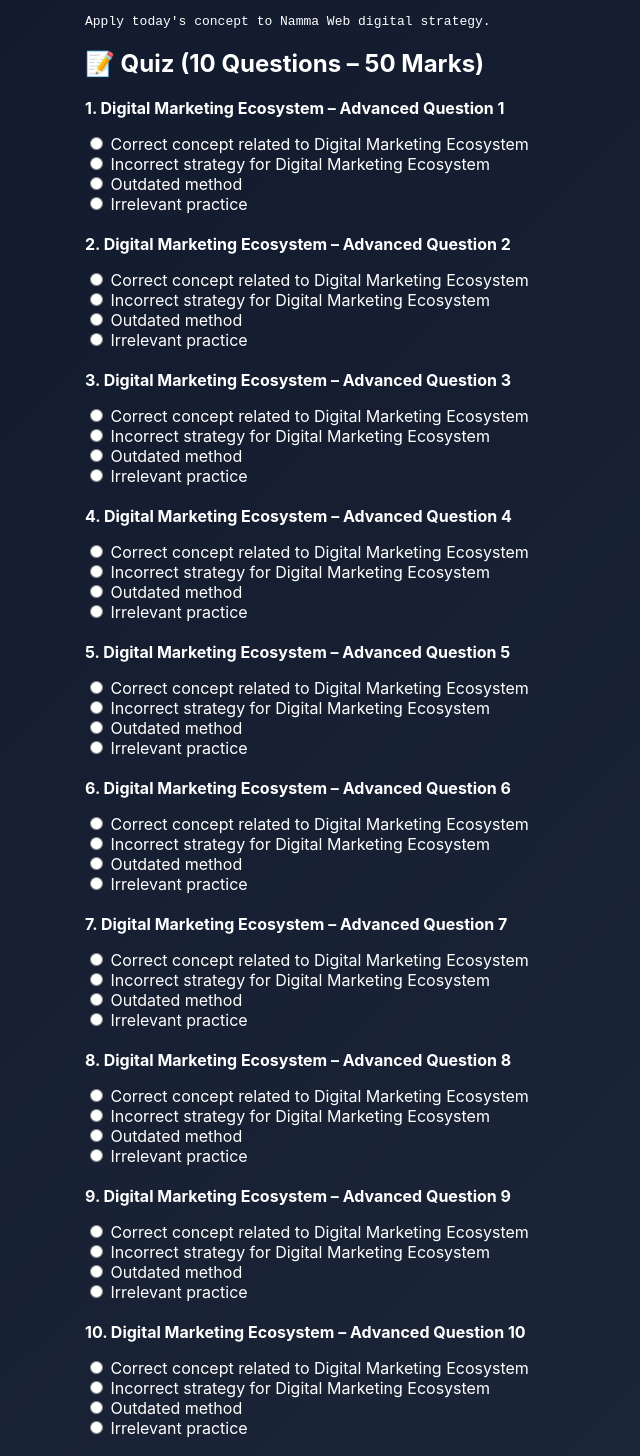
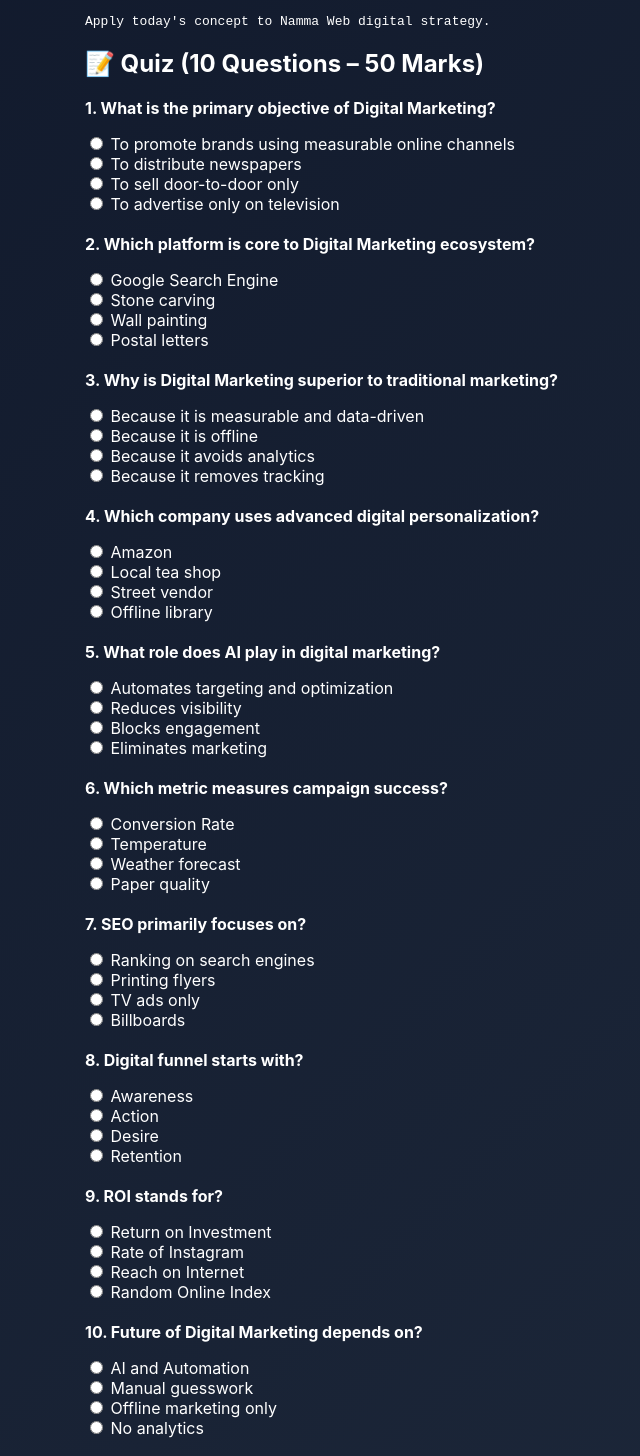
Before and after one commit to nammaweb/nammaweblmsdigital-marketing, a Next.js app: page /lesson in a window 1280 px wide. Shown: the part 681-2137 px from the top of the page, without its empty margins (55-695 px from the left). Built offline with nearby package versions, Linux system fonts and the light colour scheme; no server answers; the database is empty.

Commit message:
Update questions.js

```diff
--- a/data/questions.js
+++ b/data/questions.js
@@ -1,80 +1,106 @@
-export const dailyQuestions = {};
+export const dailyQuestions = {
 
-const topics = [
-  "Digital Marketing Ecosystem",
-  "Customer Psychology",
-  "Market Research",
-  "Branding Strategy",
-  "SEO Fundamentals",
-  "Keyword Research",
-  "Search Intent",
-  "On-Page SEO",
-  "Technical SEO",
-  "Content Strategy",
-  "Blog Writing",
-  "Social Media Overview",
-  "LinkedIn Branding",
-  "Instagram Growth",
-  "Analytics Basics",
-  "Advanced SEO",
-  "Competitor Analysis",
-  "Topic Authority",
-  "Content Calendar",
-  "AI Content Tools",
-  "YouTube SEO",
-  "Local SEO",
-  "Schema Markup",
-  "Backlink Strategy",
-  "Email Marketing",
-  "Funnel Design",
-  "Landing Pages",
-  "Conversion Optimization",
-  "Copywriting Psychology",
-  "Case Study Writing",
-  "Google Ads",
-  "Search Campaigns",
-  "Display Ads",
-  "Meta Ads",
-  "Creative Strategy",
-  "AI Ad Automation",
-  "Budget Optimization",
-  "Advanced Analytics",
-  "Pixel Tracking",
-  "Retargeting",
-  "Reporting",
-  "A/B Testing",
-  "Scaling Ads",
-  "Media Planning",
-  "Brand Audit",
-  "AI Workflows",
-  "Chatbots",
-  "Marketing Automation",
-  "CRM Systems",
-  "Growth Hacking",
-  "LinkedIn Outreach",
-  "Instagram Campaign",
-  "Blog Publishing",
-  "Website Optimization",
-  "SEO Audit",
-  "Digital Strategy Draft",
-  "Pitch Presentation",
-  "Portfolio Building",
-  "Mock Interview",
-  "Final Certification Exam"
-];
+1: [
+{
+question: "What is the primary objective of Digital Marketing?",
+options: [
+"To promote brands using measurable online channels",
+"To distribute newspapers",
+"To sell door-to-door only",
+"To advertise only on television"
+],
+correct: 0
+},
+{
+question: "Which platform is core to Digital Marketing ecosystem?",
+options: [
+"Google Search Engine",
+"Stone carving",
+"Wall painting",
+"Postal letters"
+],
+correct: 0
+},
+{
+question: "Why is Digital Marketing superior to traditional marketing?",
+options: [
+"Because it is measurable and data-driven",
+"Because it is offline",
+"Because it avoids analytics",
+"Because it removes tracking"
+],
+correct: 0
+},
+{
+question: "Which company uses advanced digital personalization?",
+options: [
+"Amazon",
+"Local tea shop",
+"Street vendor",
+"Offline library"
+],
+correct: 0
+},
+{
+question: "What role does AI play in digital marketing?",
+options: [
+"Automates targeting and optimization",
+"Reduces visibility",
+"Blocks engagement",
+"Eliminates marketing"
+],
+correct: 0
+},
+{
+question: "Which metric measures campaign success?",
+options: [
+"Conversion Rate",
+"Temperature",
+"Weather forecast",
+"Paper quality"
+],
+correct: 0
+},
+{
+question: "SEO primarily focuses on?",
+options: [
+"Ranking on search engines",
+"Printing flyers",
+"TV ads only",
+"Billboards"
+],
+correct: 0
+},
+{
+question: "Digital funnel starts with?",
+options: [
+"Awareness",
+"Action",
+"Desire",
+"Retention"
+],
+correct: 0
+},
+{
+question: "ROI stands for?",
+options: [
+"Return on Investment",
+"Rate of Instagram",
+"Reach on Internet",
+"Random Online Index"
+],
+correct: 0
+},
+{
+question: "Future of Digital Marketing depends on?",
+options: [
+"AI and Automation",
+"Manual guesswork",
+"Offline marketing only",
+"No analytics"
+],
+correct: 0
+}
+],
 
-for (let day = 1; day <= 60; day++) {
-
-  const topic = topics[day - 1];
-
-  dailyQuestions[day] = Array.from({ length: 10 }, (_, i) => ({
-    question: `${topic} – Advanced Question ${i + 1}`,
-    options: [
-      `Correct concept related to ${topic}`,
-      `Incorrect strategy for ${topic}`,
-      `Outdated method`,
-      `Irrelevant practice`
-    ],
-    correct: 0
-  }));
-}
+};
```
